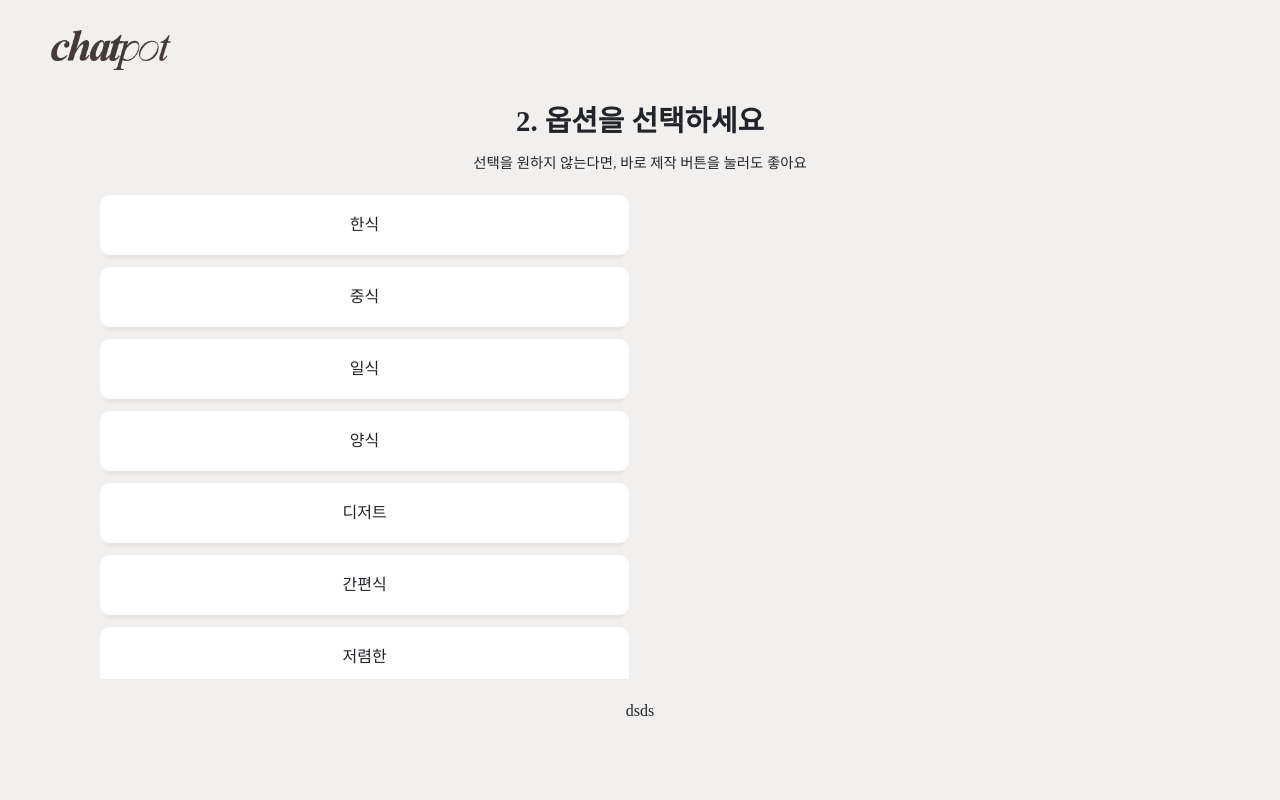
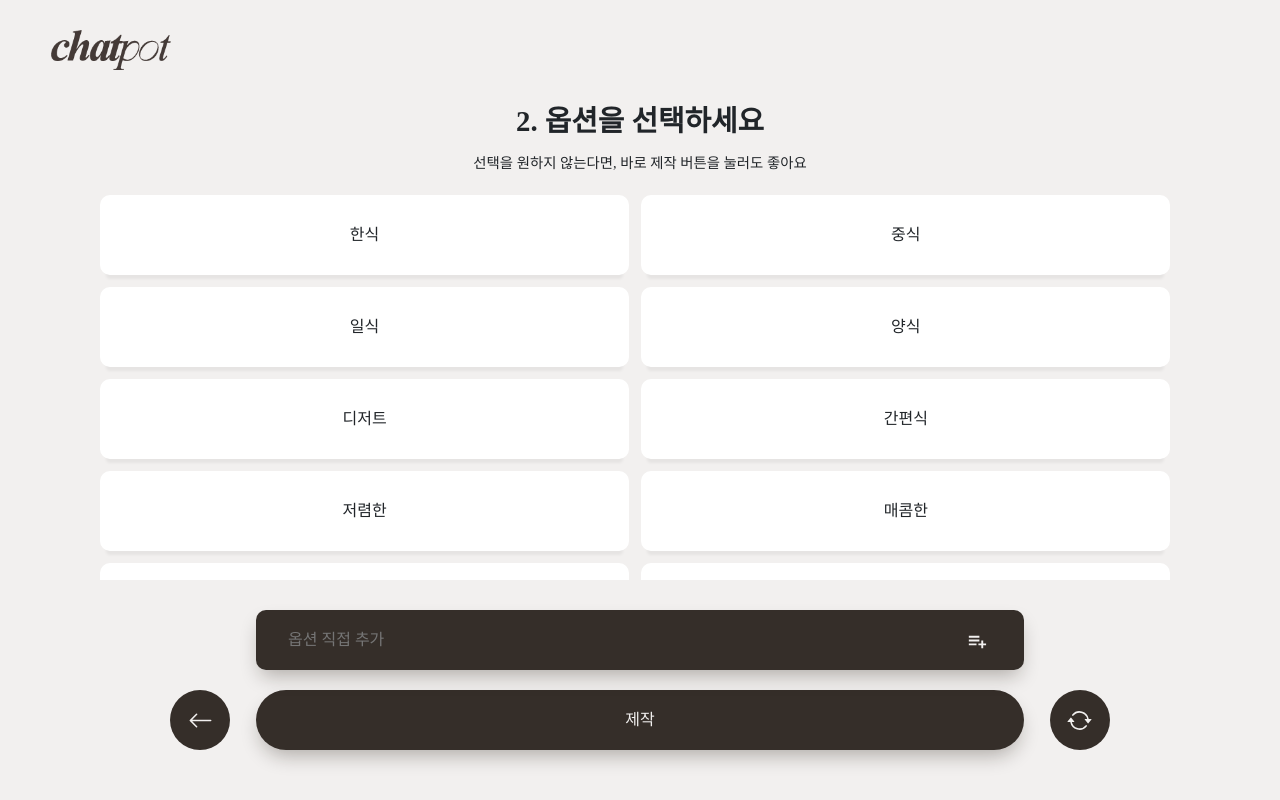
Before and after one commit to hyeond0/ChatPot, a React (Create React App) app in the folder project/: page /test in a window 1280 px wide. Built offline with nearby package versions, Linux system fonts and the light colour scheme; a web font is replaced by a local one.

Commit message:
20230628

```diff
--- a/project/src/components/OptionPage.js
+++ b/project/src/components/OptionPage.js
@@ -27,6 +27,7 @@ function OptionTest(props) {
 
   const [isEmpty, setEmpty] = useState(true);
   const [emptyAlert, setEmptyAlert] = useState(false);
+  const [targetValue, setTargetValue] = useState("");
   const [isWrongAlert, setWrongAlert] = useState(false);
 
   useEffect(() => {
@@ -103,13 +104,32 @@ function OptionTest(props) {
   function handleOptionClick(e) {
     e.preventDefault();
     const selectedValue = e.currentTarget.innerText;
-    console.log(selectedValue);
     if (State.selectedOption.includes(selectedValue)) {
       dispatch(removeOption(selectedValue));
     } else {
       dispatch(pushOption(selectedValue));
     }
+    setTargetValue(selectedValue);
   }
+
+  const FirstDiv = styled.div`
+    height: 160px;
+  `;
+
+  const SecondDiv = styled.div`
+    width: 100%;
+    flex-grow: 1;
+
+    display: flex;
+    flex-direction: column;
+    gap: 12px;
+
+    overflow-y: auto;
+  `;
+
+  const ThirdDiv = styled.div`
+    height: 160px;
+  `;
 
   return (
     <>
@@ -118,7 +138,16 @@ function OptionTest(props) {
       <SContainer>
         <Title>2. 옵션을 선택하세요</Title>
         <Context>선택을 원하지 않는다면, {viewportWidth < 768 && <br />}바로 제작 버튼을 눌러도 좋아요</Context>
-        <SRow style={{ maxHeight: "70%", paddingBottom: "10px" }}>
+        <button
+          style={{ display: "none" }}
+          onClick={(e) => {
+            e.preventDefault();
+            dispatch(pushOption("옵션옵션"));
+          }}
+        >
+          추가
+        </button>
+        <SRow style={{ marginBottom: "180px" }}>
           {State.option.map(function (item, i) {
             return (
               <>
@@ -133,7 +162,9 @@ function OptionTest(props) {
             );
           })}
         </SRow>
-        <SRow>
+      </SContainer>
+
+      <Footer>
         <OptionWrite
           onSubmit={handleSubmit((data) => {
             if (data.option.length) {
@@ -147,44 +178,6 @@ function OptionTest(props) {
             <StyledBiListPlus />
           </BtnSubmit>
         </OptionWrite>
-        </SRow>
-      </SContainer>
-
-      {isWrongAlert ? (
-        <>
-          <AlertBg>
-            <AlertContainer>
-              <AlertDiv>
-                <Lottie
-                  style={{ width: "70%" }}
-                  options={errorLottie}
-                  height={300}
-                  isPaused={false}
-                  isStopped={false}
-                  isClickToPauseDisabled={true}
-                />
-              </AlertDiv>
-              <AlertDiv>
-                <h3>
-                  문제가 발생했습니다.
-                  <br />
-                  잠시 후 다시 시도해주세요.
-                </h3>
-              </AlertDiv>
-              <AlertDiv>
-                <BsFillXCircleFill
-                  onClick={() => setEmptyAlert(false)}
-                  style={{ fontSize: "30px", color: "lightgray", cursor: "pointer" }}
-                />
-              </AlertDiv>
-            </AlertContainer>
-          </AlertBg>
-        </>
-      ) : (
-        <></>
-      )}
-
-      <Footer>
         <ButtonNavigate
           onClick={() => {
             Navigate("/selectIngredients", { state: { direction: "left" } });
@@ -226,6 +219,50 @@ function OptionTest(props) {
           </MakeBtn>
         )}
 
+        <ButtonNavigate
+          onClick={() => {
+            dispatch(initOption());
+            dispatch(initSelected());
+          }}
+        >
+          <BsArrowRepeat style={{ fontSize: "25px", color: "#f2f0ef" }}></BsArrowRepeat>
+        </ButtonNavigate>
+      </Footer>
+
+      {isWrongAlert ? (
+        <>
+          <AlertBg>
+            <AlertContainer>
+              <AlertDiv>
+                <Lottie
+                  style={{ width: "70%" }}
+                  options={errorLottie}
+                  height={300}
+                  isPaused={false}
+                  isStopped={false}
+                  isClickToPauseDisabled={true}
+                />
+              </AlertDiv>
+              <AlertDiv>
+                <h3>
+                  문제가 발생했습니다.
+                  <br />
+                  잠시 후 다시 시도해주세요.
+                </h3>
+              </AlertDiv>
+              <AlertDiv>
+                <BsFillXCircleFill
+                  onClick={() => setEmptyAlert(false)}
+                  style={{ fontSize: "30px", color: "lightgray", cursor: "pointer" }}
+                />
+              </AlertDiv>
+            </AlertContainer>
+          </AlertBg>
+        </>
+      ) : (
+        <></>
+      )}
+
       {emptyAlert ? (
         <>
           <AlertBg>
@@ -255,16 +292,6 @@ function OptionTest(props) {
       ) : (
         <></>
       )}
-
-        <ButtonNavigate
-          onClick={() => {
-            dispatch(initOption());
-            dispatch(initSelected());
-          }}
-        >
-          <BsArrowRepeat style={{ fontSize: "25px", color: "#f2f0ef" }}></BsArrowRepeat>
-        </ButtonNavigate>
-      </Footer>
     </>
   );
 }
@@ -315,7 +342,7 @@ const GlobalStyle = createGlobalStyle`
 
 const Title = styled.div`
   font-size: 150%;
-  margin: 20px 0px;
+  margin: 20px 0px 0px 0px;
   font-weight: 600;
 
   display: flex;
@@ -324,25 +351,26 @@ const Title = styled.div`
 
   @media (min-width: 768px) {
     font-size: 180%;
+    margin: 0px 0px 0px 0px;
   }
 `;
 
 const Context = styled.div`
   font-size: 90%;
-  margin: 20px 0px;
+  margin: 10px 0px 20px 0px;
 `;
 
 const SContainer = styled(Container)`
   width: 100%;
-  height: 80%;
+  height: 100%;
   margin: 0px 0px 0px 0px;
   padding: 0px 30px;
 
+  display: flex;
+  flex-direction: column;
+  justify-content: space-between;
+  align-items: center;
   overflow-y: none;
-
-  @media (min-width: 768px) {
-    padding: 0px 30px;
-  }
 `;
 
 const SRow = styled(Row)`
@@ -350,16 +378,10 @@ const SRow = styled(Row)`
   margin: 0px 0px 0px 0px;
   padding: 0px 0px 0px 0px;
 
+  overflow-x: hidden;
   overflow-y: auto;
-  overflow-x: hidden;
 
-  display: flex;
-  justify-content: space-between;
-  align-items: start;
-
-  @media (min-width: 768px) {
-    gap: 5px;
-  }
+  gap: 12px;
 `;
 
 const SCol = styled(Col)`
@@ -375,8 +397,8 @@ const OptionList = styled.div`
   min-width: 100px;
   width: 100%;
   height: 80px;
-  /* padding: 30px 20px; */
-  margin: 4px 0px;
+  padding: 30px 20px;
+  /* margin: 4px 0px; */
   text-align: start;
   background-color: white;
 
@@ -388,9 +410,9 @@ const OptionList = styled.div`
 
   overflow-y: hidden;
   overflow-x: auto;
-  box-shadow: 0px 10px 20px -5px rgba(153, 153, 153, 0.2);
+  box-shadow: 0px 10px 3px -6px rgba(29, 18, 10, 0.05);
 
-  transition: transform 0.3s ease;
+  transition: all 0.5s ease;
   cursor: pointer;
 
   @media (min-width: 768px) {
@@ -399,8 +421,6 @@ const OptionList = styled.div`
     &:hover {
       color: #f2f0ef;
       background-color: #352e29;
-
-      /* transition: background-color 1.5s; */
     }
   }
 
@@ -409,11 +429,13 @@ const OptionList = styled.div`
     `
   color: #f2f0ef;
   background-color: #352e29;
+
+  // box-shadow: none;
 `}
 `;
 
 const OptionWrite = styled.form`
-  width: 70%;
+  width: 80%;
   height: 30px;
   padding: 30px 30px;
   text-align: start;
@@ -425,8 +447,7 @@ const OptionWrite = styled.form`
   align-items: center;
 
   box-shadow: 0px 10px 20px -5px rgba(29, 18, 10, 0.317);
-
-  border-radius: 100px;
+  border-radius: 10px;
 
   position: fixed;
   bottom: 130px;
@@ -436,7 +457,7 @@ const OptionWrite = styled.form`
 
   @media (min-width: 768px) {
     width: 60%;
-    bottom: 160px;
+    /* bottom: 160px; */
   }
 `;
 
@@ -476,7 +497,7 @@ const Footer = styled.div`
 
   gap: 2%;
   position: fixed;
-  bottom: 50px;
+  bottom: 40px;
   margin: 0 auto;
   left: 0;
   right: 0;
@@ -506,7 +527,7 @@ const ButtonNavigate = styled.div`
 `;
 
 const MakeBtn = styled.div`
-  width: 50%;
+  width: 60%;
   height: 60px;
   color: #f2f0ef;
   background-color: #352e29;
@@ -516,7 +537,7 @@ const MakeBtn = styled.div`
   align-items: center;
 
   border-radius: 200px;
-  box-shadow: 0px 10px 20px -5px rgba(153, 153, 153, 0.5);
+  box-shadow: 0px 10px 20px -5px rgba(29, 18, 10, 0.317);
 
   cursor: pointer;
   transition: transform 0.3s ease;
@@ -524,6 +545,17 @@ const MakeBtn = styled.div`
   &:hover {
     transform: scale(1.05);
   }
+
+  /* ${({ isEmpty }) =>
+    !isEmpty &&
+    `
+  cursor:default;
+  opacity:0.4;
+
+  &:hover {
+    transform: none;
+  }
+`} */
 `;
 
 const Loading = styled.div`
@@ -579,7 +611,7 @@ const AlertContainer = styled.div`
   flex-direction: column;
 
   border-radius: 20px;
-  box-shadow: 0px 10px 20px -5px rgba(153, 153, 153, 0.5);
+  box-shadow: 0px 10px 20px -5px rgba(29, 18, 10, 0.317);
 
   @media (min-width: 768px) {
   }
--- a/project/src/components/OptionTest.js
+++ b/project/src/components/OptionTest.js
@@ -136,30 +136,8 @@ function OptionTest(props) {
       <GlobalStyle></GlobalStyle>
 
       <SContainer>
-        <FirstDiv>
         <Title>2. 옵션을 선택하세요</Title>
         <Context>선택을 원하지 않는다면, {viewportWidth < 768 && <br />}바로 제작 버튼을 눌러도 좋아요</Context>
-        </FirstDiv>
-        <SecondDiv>
-          {State.option.map(function (item, i) {
-            return (
-              <>
-                <OptionList
-                  clicked={State.selectedOption.includes(item)}
-                  onClick={handleOptionClick}
-                  // onTouchStart={handleOptionClick}
-                >
-                  {item}
-                </OptionList>
-              </>
-            );
-          })}
-        </SecondDiv>
-        <ThirdDiv>dsds</ThirdDiv>
-        {/* <SRow height="80px" style={{ gap: "0px" }}>
-          <Title>2. 옵션을 선택하세요</Title>
-          <Context>선택을 원하지 않는다면, {viewportWidth < 768 && <br />}바로 제작 버튼을 눌러도 좋아요</Context>
-        </SRow>
         <button
           style={{ display: "none" }}
           onClick={(e) => {
@@ -169,7 +147,7 @@ function OptionTest(props) {
         >
           추가
         </button>
-        <SRow height="">
+        <SRow style={{ marginBottom: "180px" }}>
           {State.option.map(function (item, i) {
             return (
               <>
@@ -184,7 +162,9 @@ function OptionTest(props) {
             );
           })}
         </SRow>
-        <SRow height="160px">
+      </SContainer>
+
+      <Footer>
         <OptionWrite
           onSubmit={handleSubmit((data) => {
             if (data.option.length) {
@@ -198,7 +178,6 @@ function OptionTest(props) {
             <StyledBiListPlus />
           </BtnSubmit>
         </OptionWrite>
-          <Footer>
         <ButtonNavigate
           onClick={() => {
             Navigate("/selectIngredients", { state: { direction: "left" } });
@@ -248,9 +227,7 @@ function OptionTest(props) {
         >
           <BsArrowRepeat style={{ fontSize: "25px", color: "#f2f0ef" }}></BsArrowRepeat>
         </ButtonNavigate>
-          </Footer> */}
-        {/* </SRow> */}
-      </SContainer>
+      </Footer>
 
       {isWrongAlert ? (
         <>
@@ -380,7 +357,7 @@ const Title = styled.div`
 
 const Context = styled.div`
   font-size: 90%;
-  margin: 10px 0px 0px 0px;
+  margin: 10px 0px 20px 0px;
 `;
 
 const SContainer = styled(Container)`
@@ -388,8 +365,6 @@ const SContainer = styled(Container)`
   height: 100%;
   margin: 0px 0px 0px 0px;
   padding: 0px 30px;
-
-  gap: 3%;
 
   display: flex;
   flex-direction: column;
@@ -400,12 +375,11 @@ const SContainer = styled(Container)`
 
 const SRow = styled(Row)`
   width: 100%;
-  height: ${(props) => props.height || "auto"};
   margin: 0px 0px 0px 0px;
   padding: 0px 0px 0px 0px;
 
-  /* overflow-y: auto; */
   overflow-x: hidden;
+  overflow-y: auto;
 
   gap: 12px;
 `;
@@ -461,7 +435,7 @@ const OptionList = styled.div`
 `;
 
 const OptionWrite = styled.form`
-  width: 100%;
+  width: 80%;
   height: 30px;
   padding: 30px 30px;
   text-align: start;
@@ -472,12 +446,18 @@ const OptionWrite = styled.form`
   justify-content: space-between;
   align-items: center;
 
-  box-shadow: 0px 10px 3px -6px rgba(29, 18, 10, 0.25);
+  box-shadow: 0px 10px 20px -5px rgba(29, 18, 10, 0.317);
   border-radius: 10px;
+
+  position: fixed;
+  bottom: 130px;
+  margin: 0 auto;
+  left: 0;
+  right: 0;
 
   @media (min-width: 768px) {
     width: 60%;
-    bottom: 160px;
+    /* bottom: 160px; */
   }
 `;
 
--- a/project/src/components/SelectPage.js
+++ b/project/src/components/SelectPage.js
@@ -81,7 +81,7 @@ function SelectPage() {
                     </SelectedItem>
                   </>
                 );
-              })} */}
+              })}{" "}
               <div>
                 {State.selected.map(function (item, i) {
                   return (
```
Lines whose indentation alone changed are shown as unchanged.
